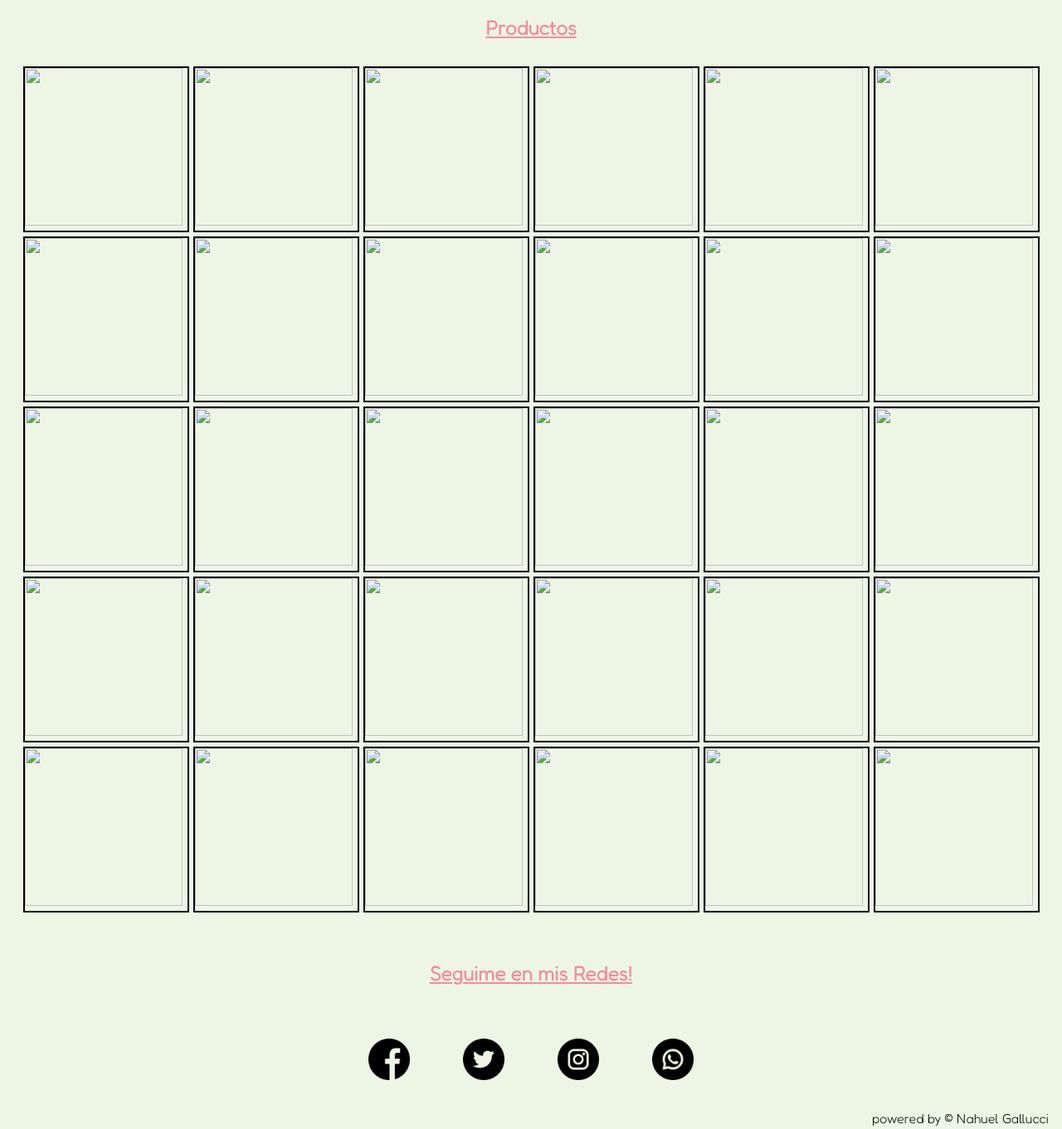
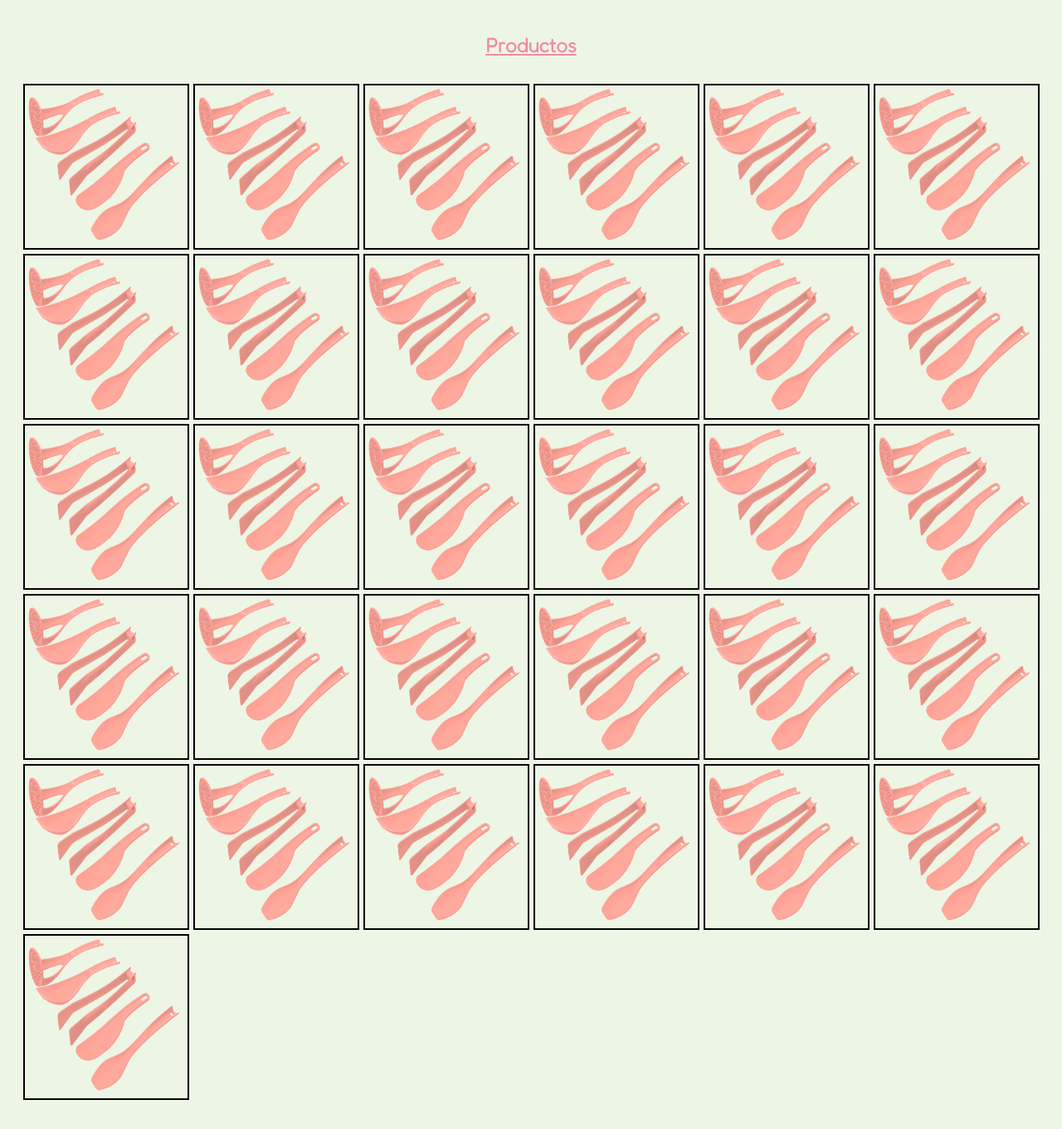
Before and after one commit to galluccinahuel/Coder, a plain HTML site: page GallucciNahuel/html/productos.html in a window 1280 px wide. Shown: the part 155-1516 px from the top of the page at 83% size. Drawn offline with Linux system fonts and the light colour scheme; files whose address does not match are found by name.

Commit message:
2do commit

```diff
--- a/GallucciNahuel/html/productos.html
+++ b/GallucciNahuel/html/productos.html
@@ -30,36 +30,37 @@
                     Productos
                 </h1>
                 <div class="table">
-                    <div class="celda"><img src="../../GallucciNahuel/imagenes/productos/bazar premium/" alt=""></div>
-                    <div class="celda"><img src="../../GallucciNahuel/imagenes/productos/bazar premium/" alt=""></div>
-                    <div class="celda"><img src="../../GallucciNahuel/imagenes/productos/bazar premium/" alt=""></div>
-                    <div class="celda"><img src="../../GallucciNahuel/imagenes/productos/bazar premium/" alt=""></div>
-                    <div class="celda"><img src="../../GallucciNahuel/imagenes/productos/bazar premium/" alt=""></div>
-                    <div class="celda"><img src="../../GallucciNahuel/imagenes/productos/bazar premium/" alt=""></div>
-                    <div class="celda"><img src="../../GallucciNahuel/imagenes/productos/bazar premium/" alt=""></div>
-                    <div class="celda"><img src="../../GallucciNahuel/imagenes/productos/bazar premium/" alt=""></div>
-                    <div class="celda"><img src="../../GallucciNahuel/imagenes/productos/bazar premium/" alt=""></div>
-                    <div class="celda"><img src="../../GallucciNahuel/imagenes/productos/bazar premium/" alt=""></div>
-                    <div class="celda"><img src="../../GallucciNahuel/imagenes/productos/bazar premium/" alt=""></div>
-                    <div class="celda"><img src="../../GallucciNahuel/imagenes/productos/bazar premium/" alt=""></div>
-                    <div class="celda"><img src="../../GallucciNahuel/imagenes/productos/bazar premium/" alt=""></div>
-                    <div class="celda"><img src="../../GallucciNahuel/imagenes/productos/bazar premium/" alt=""></div>
-                    <div class="celda"><img src="../../GallucciNahuel/imagenes/productos/bazar premium/" alt=""></div>
-                    <div class="celda"><img src="../../GallucciNahuel/imagenes/productos/bazar premium/" alt=""></div>
-                    <div class="celda"><img src="../../GallucciNahuel/imagenes/productos/bazar premium/" alt=""></div>
-                    <div class="celda"><img src="../../GallucciNahuel/imagenes/productos/bazar premium/" alt=""></div>
-                    <div class="celda"><img src="../../GallucciNahuel/imagenes/productos/bazar premium/" alt=""></div>
-                    <div class="celda"><img src="../../GallucciNahuel/imagenes/productos/bazar premium/" alt=""></div>
-                    <div class="celda"><img src="../../GallucciNahuel/imagenes/productos/bazar premium/" alt=""></div>
-                    <div class="celda"><img src="../../GallucciNahuel/imagenes/productos/bazar premium/" alt=""></div>
-                    <div class="celda"><img src="../../GallucciNahuel/imagenes/productos/bazar premium/" alt=""></div>
-                    <div class="celda"><img src="../../GallucciNahuel/imagenes/productos/bazar premium/" alt=""></div>
-                    <div class="celda"><img src="../../GallucciNahuel/imagenes/productos/bazar premium/" alt=""></div>
-                    <div class="celda"><img src="../../GallucciNahuel/imagenes/productos/bazar premium/" alt=""></div>
-                    <div class="celda"><img src="../../GallucciNahuel/imagenes/productos/bazar premium/" alt=""></div>
-                    <div class="celda"><img src="../../GallucciNahuel/imagenes/productos/bazar premium/" alt=""></div>
-                    <div class="celda"><img src="../../GallucciNahuel/imagenes/productos/bazar premium/" alt=""></div>
-                    <div class="celda"><img src="../../GallucciNahuel/imagenes/productos/bazar premium/" alt=""></div>
+                    <div class="celda"><img src="../../GallucciNahuel/imagenes/productos/bazar premium/SET UTENSILIOS DE USO GENERAL ROSA.png" alt=""></div>
+                    <div class="celda"><img src="../../GallucciNahuel/imagenes/productos/bazar premium/SET UTENSILIOS DE USO GENERAL ROSA.png" alt=""></div>
+                    <div class="celda"><img src="../../GallucciNahuel/imagenes/productos/bazar premium/SET UTENSILIOS DE USO GENERAL ROSA.png" alt=""></div>
+                    <div class="celda"><img src="../../GallucciNahuel/imagenes/productos/bazar premium/SET UTENSILIOS DE USO GENERAL ROSA.png" alt=""></div>
+                    <div class="celda"><img src="../../GallucciNahuel/imagenes/productos/bazar premium/SET UTENSILIOS DE USO GENERAL ROSA.png" alt=""></div>
+                    <div class="celda"><img src="../../GallucciNahuel/imagenes/productos/bazar premium/SET UTENSILIOS DE USO GENERAL ROSA.png" alt=""></div>
+                    <div class="celda"><img src="../../GallucciNahuel/imagenes/productos/bazar premium/SET UTENSILIOS DE USO GENERAL ROSA.png" alt=""></div>
+                    <div class="celda"><img src="../../GallucciNahuel/imagenes/productos/bazar premium/SET UTENSILIOS DE USO GENERAL ROSA.png" alt=""></div>
+                    <div class="celda"><img src="../../GallucciNahuel/imagenes/productos/bazar premium/SET UTENSILIOS DE USO GENERAL ROSA.png" alt=""></div>
+                    <div class="celda"><img src="../../GallucciNahuel/imagenes/productos/bazar premium/SET UTENSILIOS DE USO GENERAL ROSA.png" alt=""></div>
+                    <div class="celda"><img src="../../GallucciNahuel/imagenes/productos/bazar premium/SET UTENSILIOS DE USO GENERAL ROSA.png" alt=""></div>
+                    <div class="celda"><img src="../../GallucciNahuel/imagenes/productos/bazar premium/SET UTENSILIOS DE USO GENERAL ROSA.png" alt=""></div>
+                    <div class="celda"><img src="../../GallucciNahuel/imagenes/productos/bazar premium/SET UTENSILIOS DE USO GENERAL ROSA.png" alt=""></div>
+                    <div class="celda"><img src="../../GallucciNahuel/imagenes/productos/bazar premium/SET UTENSILIOS DE USO GENERAL ROSA.png" alt=""></div>
+                    <div class="celda"><img src="../../GallucciNahuel/imagenes/productos/bazar premium/SET UTENSILIOS DE USO GENERAL ROSA.png" alt=""></div>
+                    <div class="celda"><img src="../../GallucciNahuel/imagenes/productos/bazar premium/SET UTENSILIOS DE USO GENERAL ROSA.png" alt=""></div>
+                    <div class="celda"><img src="../../GallucciNahuel/imagenes/productos/bazar premium/SET UTENSILIOS DE USO GENERAL ROSA.png" alt=""></div>
+                    <div class="celda"><img src="../../GallucciNahuel/imagenes/productos/bazar premium/SET UTENSILIOS DE USO GENERAL ROSA.png" alt=""></div>
+                    <div class="celda"><img src="../../GallucciNahuel/imagenes/productos/bazar premium/SET UTENSILIOS DE USO GENERAL ROSA.png" alt=""></div>
+                    <div class="celda"><img src="../../GallucciNahuel/imagenes/productos/bazar premium/SET UTENSILIOS DE USO GENERAL ROSA.png" alt=""></div>
+                    <div class="celda"><img src="../../GallucciNahuel/imagenes/productos/bazar premium/SET UTENSILIOS DE USO GENERAL ROSA.png" alt=""></div>
+                    <div class="celda"><img src="../../GallucciNahuel/imagenes/productos/bazar premium/SET UTENSILIOS DE USO GENERAL ROSA.png" alt=""></div>
+                    <div class="celda"><img src="../../GallucciNahuel/imagenes/productos/bazar premium/SET UTENSILIOS DE USO GENERAL ROSA.png" alt=""></div>
+                    <div class="celda"><img src="../../GallucciNahuel/imagenes/productos/bazar premium/SET UTENSILIOS DE USO GENERAL ROSA.png" alt=""></div>
+                    <div class="celda"><img src="../../GallucciNahuel/imagenes/productos/bazar premium/SET UTENSILIOS DE USO GENERAL ROSA.png" alt=""></div>
+                    <div class="celda"><img src="../../GallucciNahuel/imagenes/productos/bazar premium/SET UTENSILIOS DE USO GENERAL ROSA.png" alt=""></div>
+                    <div class="celda"><img src="../../GallucciNahuel/imagenes/productos/bazar premium/SET UTENSILIOS DE USO GENERAL ROSA.png" alt=""></div>
+                    <div class="celda"><img src="../../GallucciNahuel/imagenes/productos/bazar premium/SET UTENSILIOS DE USO GENERAL ROSA.png" alt=""></div>
+                    <div class="celda"><img src="../../GallucciNahuel/imagenes/productos/bazar premium/SET UTENSILIOS DE USO GENERAL ROSA.png" alt=""></div>
+                    <div class="celda"><img src="../../GallucciNahuel/imagenes/productos/bazar premium/SET UTENSILIOS DE USO GENERAL ROSA.png" alt=""></div>
+                    <div class="celda"><img src="../../GallucciNahuel/imagenes/productos/bazar premium/SET UTENSILIOS DE USO GENERAL ROSA.png" alt=""></div>
                 </div>
             </article>
         </main>
```
Also changed, not shown: GallucciNahuel/html/HistoriaDeEssen.html (+14 -14 lines), GallucciNahuel/html/blog.html (+8 -9 lines), GallucciNahuel/html/comoCurarTuEssen.html (+14 -14 lines), GallucciNahuel/html/recetas.html (+15 -15 lines), GallucciNahuel/html/sobreMi.html (+14 -14 lines).
